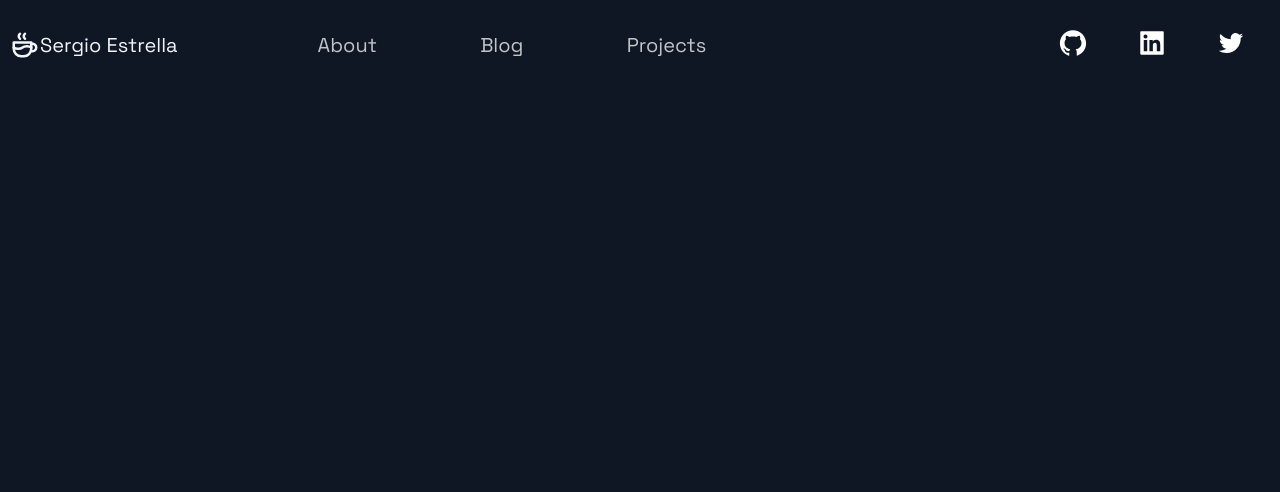
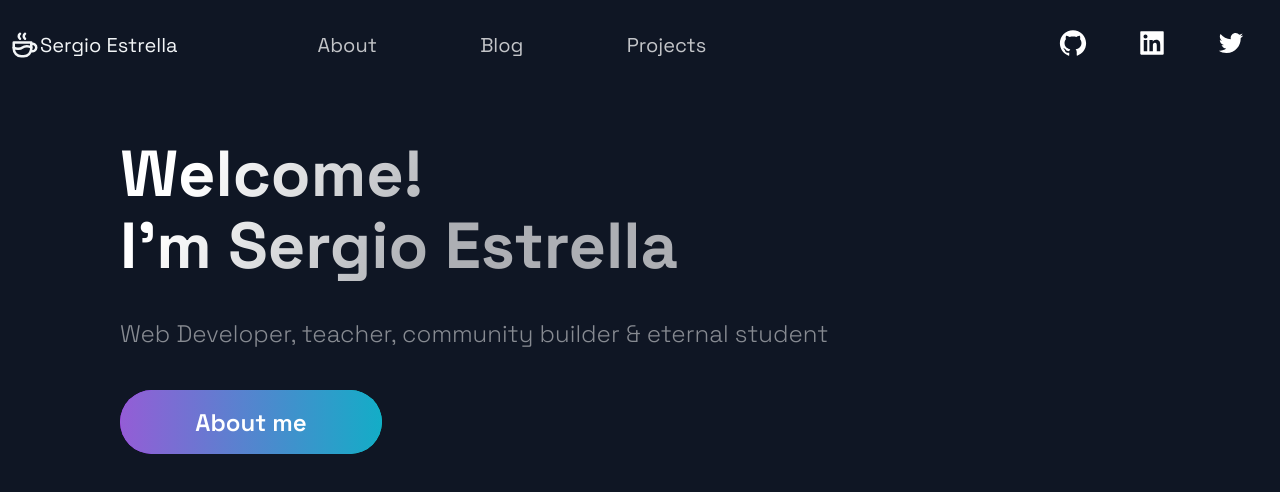
Before and after one commit to Djkde01/portfolio-next, a Next.js app: page / in a window 1280 px wide. Shown: the top 492 px of the page. Built offline with nearby package versions, Linux system fonts and the light colour scheme.

Commit message:
feat(Added Hero)

```diff
--- /dev/null
+++ b/src/components/Hero/Hero.js
@@ -0,0 +1,25 @@
+import {
+  Section,
+  SectionText,
+  SectionTitle,
+} from "../../styles/GlobalComponents";
+import Button from "../../styles/GlobalComponents/Button";
+
+import { LeftSection } from "./HeroStyles";
+
+const Hero = () => (
+  <Section row nopadding>
+    <LeftSection>
+      <SectionTitle main center>
+        Welcome! <br />
+        I'm Sergio Estrella
+      </SectionTitle>
+      <SectionText>
+        Web Developer, teacher, community builder & eternal student
+      </SectionText>
+      <Button>About me</Button>
+    </LeftSection>
+  </Section>
+);
+
+export default Hero;
--- /dev/null
+++ b/src/components/Hero/HeroStyles.js
@@ -0,0 +1,19 @@
+import styled from "styled-components";
+
+export const LeftSection = styled.div`
+  width: 100%;
+  @media ${(props) => props.theme.breakpoints.sm} {
+    width: 80%;
+    display: flex;
+    flex-direction: column;
+
+    margin: 0 auto;
+  }
+  @media ${(props) => props.theme.breakpoints.md} {
+    width: 100%;
+    display: flex;
+    flex-direction: column;
+
+    margin: 0 auto;
+  }
+`;
--- a/src/layout/Layout.js
+++ b/src/layout/Layout.js
@@ -1,5 +1,3 @@
-import React from "react";
-
 import Header from "../components/Header/Header";
 import { Container } from "./LayoutStyles";
 
--- a/src/pages/index.js
+++ b/src/pages/index.js
@@ -1,8 +1,14 @@
+import Hero from "../components/Hero/Hero";
+
 import { Layout } from "../layout/Layout";
 import { Section } from "../styles/GlobalComponents";
 
 const Home = () => {
-  return <Layout></Layout>;
+  return (
+    <Layout>
+      <Hero />
+    </Layout>
+  );
 };
 
 export default Home;
--- a/src/styles/GlobalComponents/Button.js
+++ b/src/styles/GlobalComponents/Button.js
@@ -1,5 +1,3 @@
-import React from "react";
-
 import { ButtonBack, ButtonFront } from "./index";
 
 const Button = (props) => (
```
